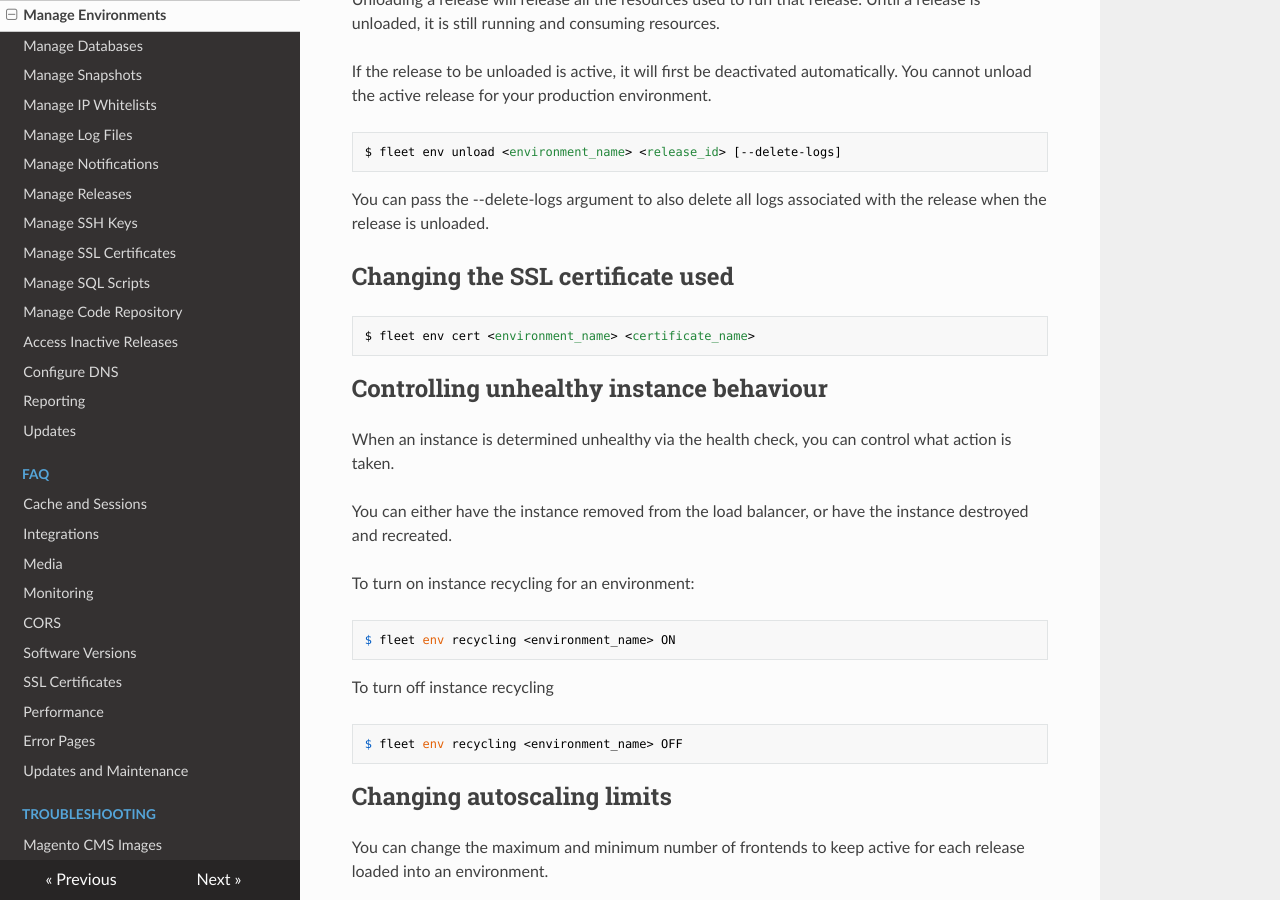
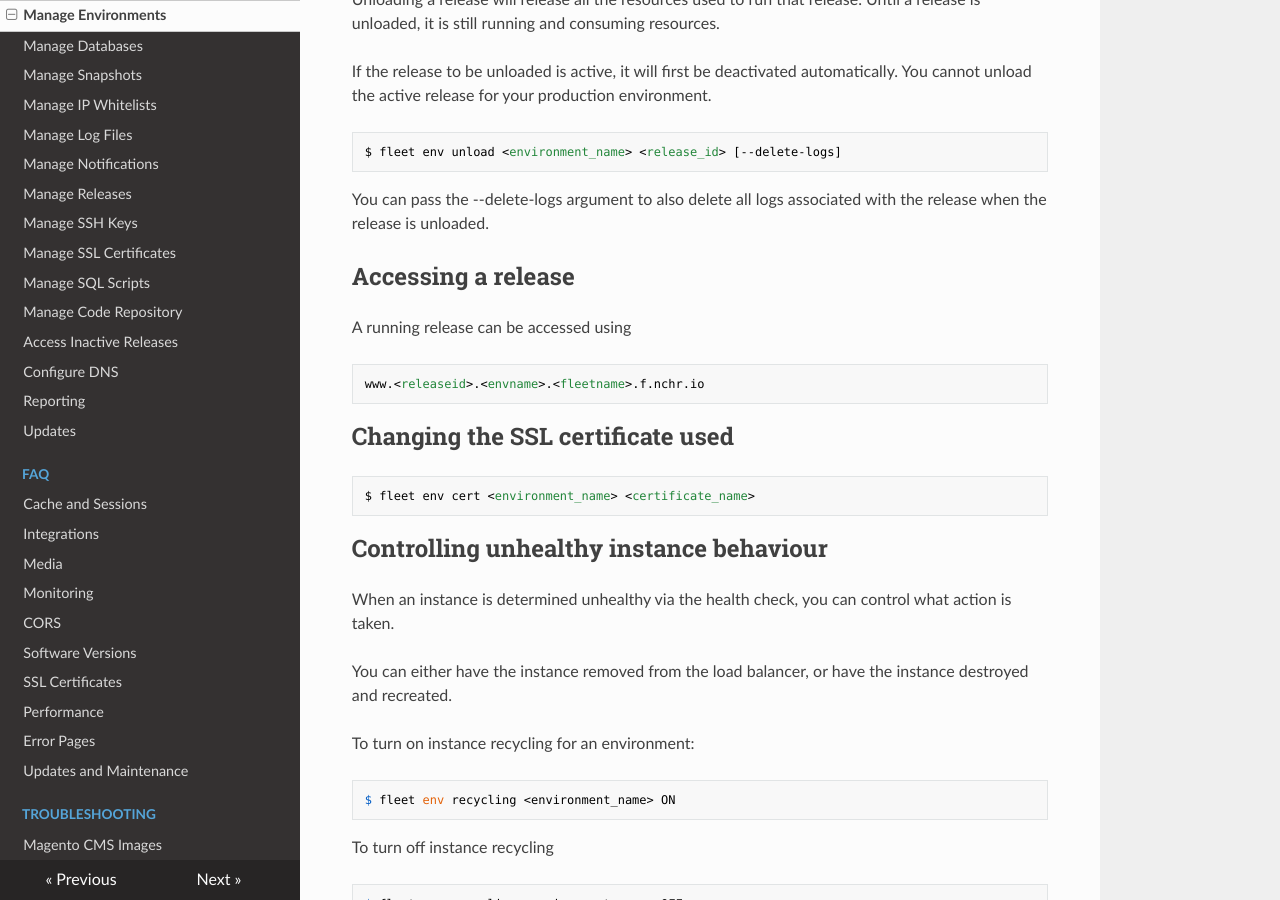
Before and after one commit to anchor/fleet-magento-docs, an MkDocs documentation site: the page built from docs/how-to/manage-environments.md, in a window 1280 px wide and 900 px high, scrolled down 3394 px. Built offline with MkDocs 1.6.1, drawn with Linux system fonts in a browser that asks for light colours; nearby versions of some CDN libraries; old or Windows-style settings are respelled for this version of MkDocs.

````diff
--- a/docs/how-to/manage-environments.md
+++ b/docs/how-to/manage-environments.md
@@ -184,6 +184,14 @@ $ fleet env unload <environment_name> <release_id> [--delete-logs]
 
 You can pass the --delete-logs argument to also delete all logs associated with
 the release when the release is unloaded.
+
+Accessing a release
+----
+
+A running release can be accessed using
+```
+www.<releaseid>.<envname>.<fleetname>.f.nchr.io
+```
 
 Changing the SSL certificate used
 ----
````
